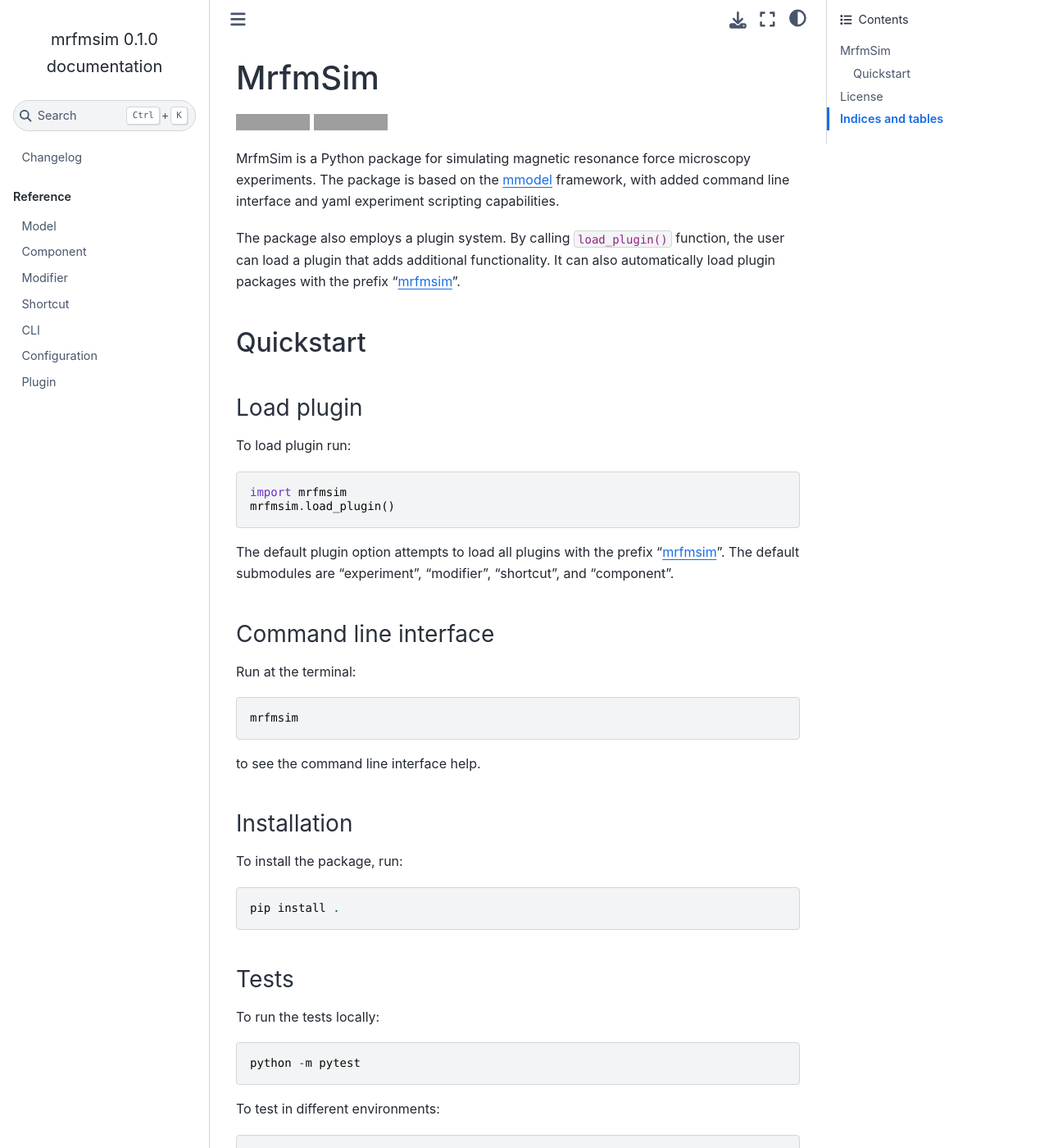
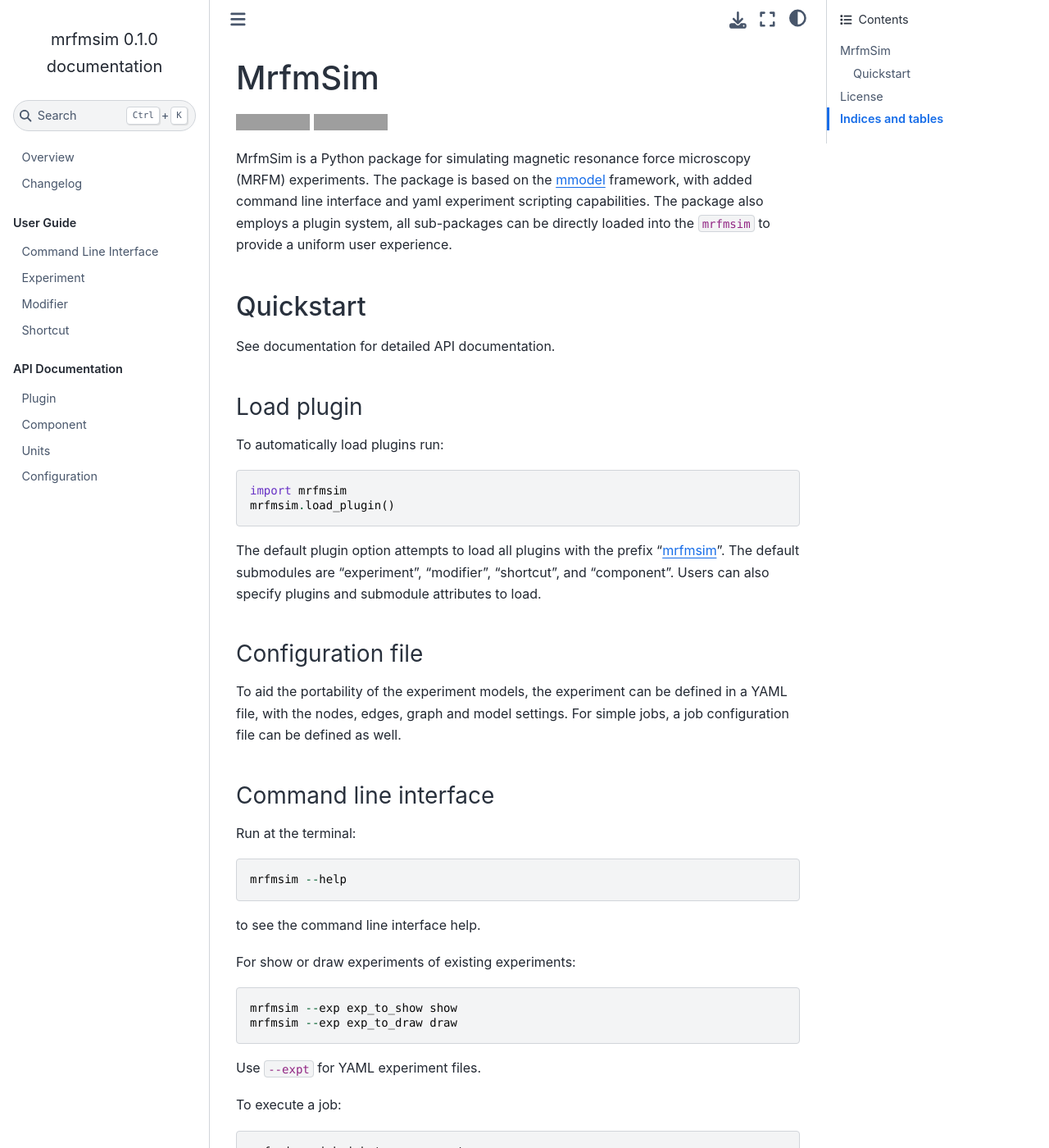
Before and after one commit to Marohn-Group/mrfmsim, a Sphinx documentation site: the page built from docs/index.rst, in a window 1280 px wide and 1400 px high. Shown: the whole window at 82% size. Built offline with Sphinx 7.4.7 and the Sphinx Book theme 1.1.4, drawn with Linux system fonts in a browser that asks for light colours; some of the changed text lies outside the part shown; grey boxes are pictures that could not be loaded.

Commit message:
Add documentation

```diff
--- a/README.rst
+++ b/README.rst
@@ -3,24 +3,22 @@ MrfmSim
 
 |GitHub version| |Unit tests|
 
-MrfmSim is a Python package for simulating magnetic resonance force microscopy
+MrfmSim is a Python package for simulating magnetic resonance force microscopy (MRFM)
 experiments. The package is based on the
 `mmodel <https://github.com/Marohn-Group/mmodel>`_
 framework, with added command line interface and yaml experiment scripting
-capabilities.
-
-The package also employs a plugin system. By calling ``load_plugin()``
-function, the user can load a plugin that adds additional functionality.
-It can also automatically load plugin packages with the prefix "mrfmsim_".
-
+capabilities. The package also employs a plugin system, all sub-packages can
+be directly loaded into the ``mrfmsim`` to provide a uniform user experience.
 
 Quickstart
 ----------
 
+See documentation for detailed API documentation.
+
 Load plugin
 ^^^^^^^^^^^^
 
-To load plugin run:
+To automatically load plugins run:
 
 .. code:: python
 
@@ -29,15 +27,39 @@ To load plugin run:
 
 The default plugin option attempts to load all plugins with the prefix "mrfmsim_".
 The default submodules are "experiment", "modifier", "shortcut", and "component".
+Users can also specify plugins and submodule attributes to load.
+
+Configuration file
+^^^^^^^^^^^^^^^^^^
+
+To aid the portability of the experiment models, the experiment can be defined in
+a YAML file, with the nodes, edges, graph and model settings. For simple jobs, a
+job configuration file can be defined as well.
 
 Command line interface
 ^^^^^^^^^^^^^^^^^^^^^^
 
 Run at the terminal::
 
-    mrfmsim
+    mrfmsim --help
 
 to see the command line interface help.
+
+For show or draw experiments of existing experiments::
+
+    mrfmsim --exp exp_to_show show
+    mrfmsim --exp exp_to_draw draw
+
+Use ``--expt`` for YAML experiment files.
+
+To execute a job::
+
+    mrfmsim --job job_to_run execute
+
+Experiments
+^^^^^^^^^^^
+
+See the ``mrfmsim-marohn`` for experiment examples.
 
 Installation
 ^^^^^^^^^^^^^
--- a/docs/index.rst
+++ b/docs/index.rst
@@ -18,19 +18,27 @@ Indices and tables
    :titlesonly:
    :hidden:
 
+   overview
    changelog
-
 
 .. toctree::
    :maxdepth: 2
    :titlesonly:
-   :caption: Reference
+   :caption: User Guide
    :hidden:
 
+   ref_cli
    ref_model
-   ref_component
    ref_modifier
    ref_shortcut
-   ref_cli
-   ref_configuration
-   ref_plugin
+
+.. toctree::
+   :maxdepth: 2
+   :titlesonly:
+   :caption: API Documentation
+   :hidden:
+
+   api_plugin
+   api_component
+   api_units
+   api_configuration
```
Also changed, not shown: docs/api_component.rst (added, +28 -0 lines), docs/api_configuration.rst (added, +174 -0 lines), docs/api_plugin.rst (added, +45 -0 lines), docs/api_units.rst (added, +18 -0 lines), docs/overview.rst (added, +135 -0 lines), docs/ref_cli.rst (+42 -1 lines), docs/ref_component.rst (deleted, +0 -9 lines), docs/ref_configuration.rst (deleted, +0 -9 lines), docs/ref_model.rst (+19 -1 lines), docs/ref_modifier.rst (+8 -0 lines), docs/ref_plugin.rst (deleted, +0 -9 lines), docs/ref_shortcut.rst (+50 -0 lines).
